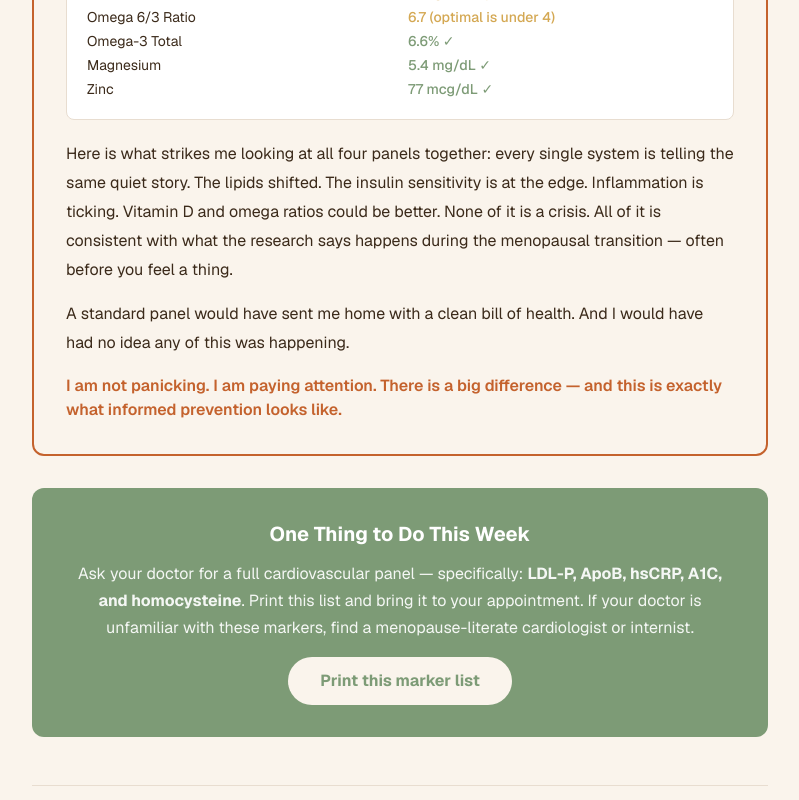
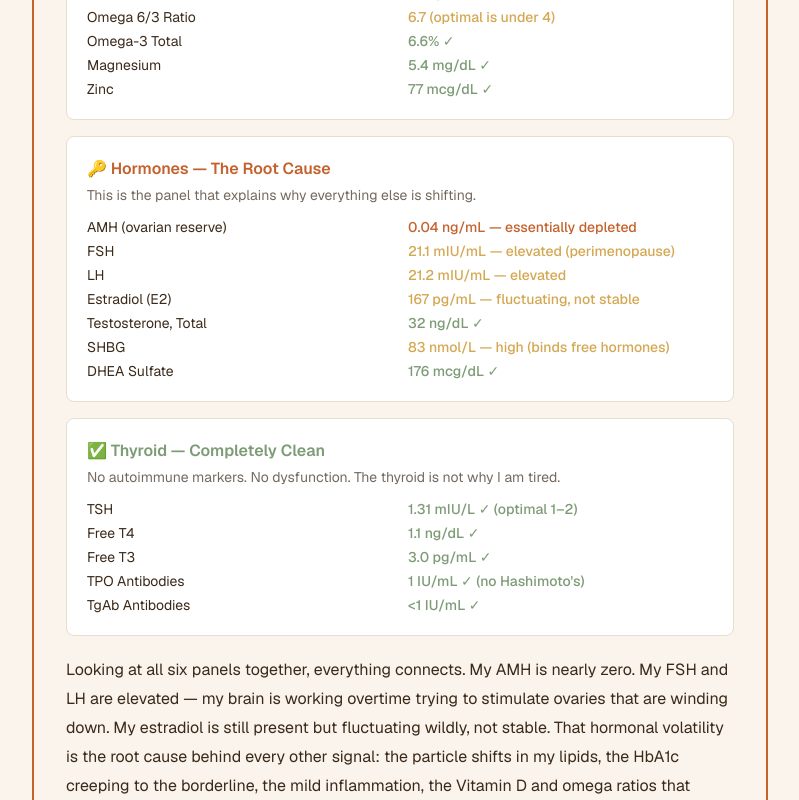
Before and after one commit to siriratkongdee/sanook50, a Next.js app: page /health/cardiovascular in a window 1280 px wide. Shown: the part 5920-6720 px from the top of the page, without its empty margins (240-1039 px from the left). Built offline with nearby package versions, Linux system fonts and the light colour scheme.

Commit message:
My Take: add hormone panel (AMH, FSH, E2) + thyroid panel — completes the full picture

```diff
--- a/app/health/cardiovascular/page.tsx
+++ b/app/health/cardiovascular/page.tsx
@@ -223,7 +223,7 @@ export default function CardiovascularPost() {
             </div>
           </div>
 
-          <div className="rounded-lg p-5 mb-5" style={{ backgroundColor: 'white', border: '1px solid #e8ddd0' }}>
+          <div className="rounded-lg p-5 mb-4" style={{ backgroundColor: 'white', border: '1px solid #e8ddd0' }}>
             <p className="font-semibold mb-1" style={{ color: '#7D9B76' }}>✅ Nutrients — Mostly Good, Room to Optimize</p>
             <p className="text-sm mb-3" style={{ color: '#3B2A1A', opacity: 0.7 }}>All in range technically — but &apos;in range&apos; and &apos;optimal&apos; are not the same thing.</p>
             <div className="grid grid-cols-2 gap-x-4 gap-y-1 text-sm" style={{ color: '#3B2A1A' }}>
@@ -235,14 +235,43 @@ export default function CardiovascularPost() {
             </div>
           </div>
 
+          <div className="rounded-lg p-5 mb-4" style={{ backgroundColor: 'white', border: '1px solid #e8ddd0' }}>
+            <p className="font-semibold mb-1" style={{ color: '#C4622D' }}>🔑 Hormones — The Root Cause</p>
+            <p className="text-sm mb-3" style={{ color: '#3B2A1A', opacity: 0.7 }}>This is the panel that explains why everything else is shifting.</p>
+            <div className="grid grid-cols-2 gap-x-4 gap-y-1 text-sm" style={{ color: '#3B2A1A' }}>
+              <span>AMH (ovarian reserve)</span><span className="font-medium" style={{ color: '#C4622D' }}>0.04 ng/mL — essentially depleted</span>
+              <span>FSH</span><span className="font-medium" style={{ color: '#D4A853' }}>21.1 mIU/mL — elevated (perimenopause)</span>
+              <span>LH</span><span className="font-medium" style={{ color: '#D4A853' }}>21.2 mIU/mL — elevated</span>
+              <span>Estradiol (E2)</span><span className="font-medium" style={{ color: '#D4A853' }}>167 pg/mL — fluctuating, not stable</span>
+              <span>Testosterone, Total</span><span className="font-medium" style={{ color: '#7D9B76' }}>32 ng/dL ✓</span>
+              <span>SHBG</span><span className="font-medium" style={{ color: '#D4A853' }}>83 nmol/L — high (binds free hormones)</span>
+              <span>DHEA Sulfate</span><span className="font-medium" style={{ color: '#7D9B76' }}>176 mcg/dL ✓</span>
+            </div>
+          </div>
+
+          <div className="rounded-lg p-5 mb-5" style={{ backgroundColor: 'white', border: '1px solid #e8ddd0' }}>
+            <p className="font-semibold mb-1" style={{ color: '#7D9B76' }}>✅ Thyroid — Completely Clean</p>
+            <p className="text-sm mb-3" style={{ color: '#3B2A1A', opacity: 0.7 }}>No autoimmune markers. No dysfunction. The thyroid is not why I am tired.</p>
+            <div className="grid grid-cols-2 gap-x-4 gap-y-1 text-sm" style={{ color: '#3B2A1A' }}>
+              <span>TSH</span><span className="font-medium" style={{ color: '#7D9B76' }}>1.31 mIU/L ✓ (optimal 1–2)</span>
+              <span>Free T4</span><span className="font-medium" style={{ color: '#7D9B76' }}>1.1 ng/dL ✓</span>
+              <span>Free T3</span><span className="font-medium" style={{ color: '#7D9B76' }}>3.0 pg/mL ✓</span>
+              <span>TPO Antibodies</span><span className="font-medium" style={{ color: '#7D9B76' }}>1 IU/mL ✓ (no Hashimoto&apos;s)</span>
+              <span>TgAb Antibodies</span><span className="font-medium" style={{ color: '#7D9B76' }}>&lt;1 IU/mL ✓</span>
+            </div>
+          </div>
+
           <p className="mb-4" style={{ color: '#3B2A1A', lineHeight: '1.8' }}>
-            Here is what strikes me looking at all four panels together: every single system is telling the same quiet story. The lipids shifted. The insulin sensitivity is at the edge. Inflammation is ticking. Vitamin D and omega ratios could be better. None of it is a crisis. All of it is consistent with what the research says happens during the menopausal transition — often before you feel a thing.
+            Looking at all six panels together, everything connects. My AMH is nearly zero. My FSH and LH are elevated — my brain is working overtime trying to stimulate ovaries that are winding down. My estradiol is still present but fluctuating wildly, not stable. That hormonal volatility is the root cause behind every other signal: the particle shifts in my lipids, the HbA1c creeping to the borderline, the mild inflammation, the Vitamin D and omega ratios that could be better.
           </p>
           <p className="mb-4" style={{ color: '#3B2A1A', lineHeight: '1.8' }}>
-            A standard panel would have sent me home with a clean bill of health. And I would have had no idea any of this was happening.
+            None of this is a crisis. It is a map. And the thyroid being completely clean is actually useful information — it rules out one common cause of fatigue and points more clearly at the hormonal transition as the driver.
+          </p>
+          <p className="mb-4" style={{ color: '#3B2A1A', lineHeight: '1.8' }}>
+            A standard panel would have sent me home with a clean bill of health. And I would have had no idea any of this was quietly shifting.
           </p>
           <p className="font-semibold" style={{ color: '#C4622D' }}>
-            I am not panicking. I am paying attention. There is a big difference — and this is exactly what informed prevention looks like.
+            I am not panicking. I am paying attention. There is a big difference — and this is exactly what informed prevention looks like at 50.
           </p>
         </div>
 
```
